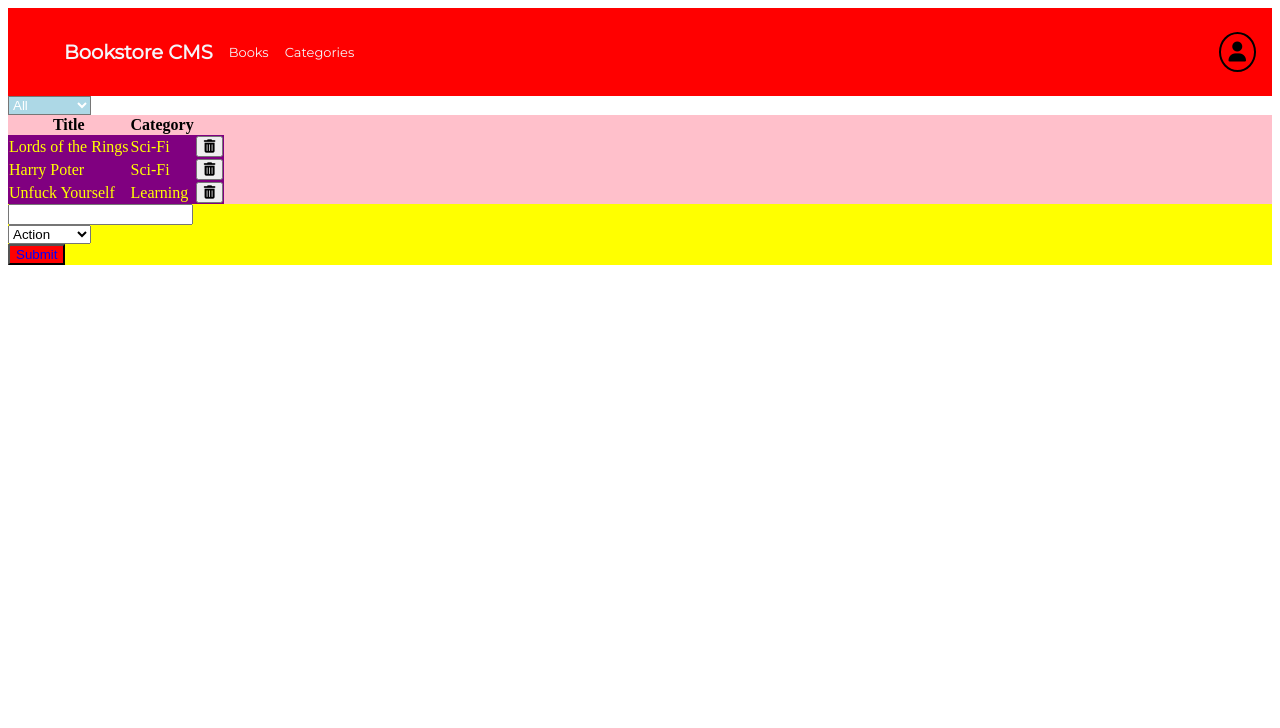
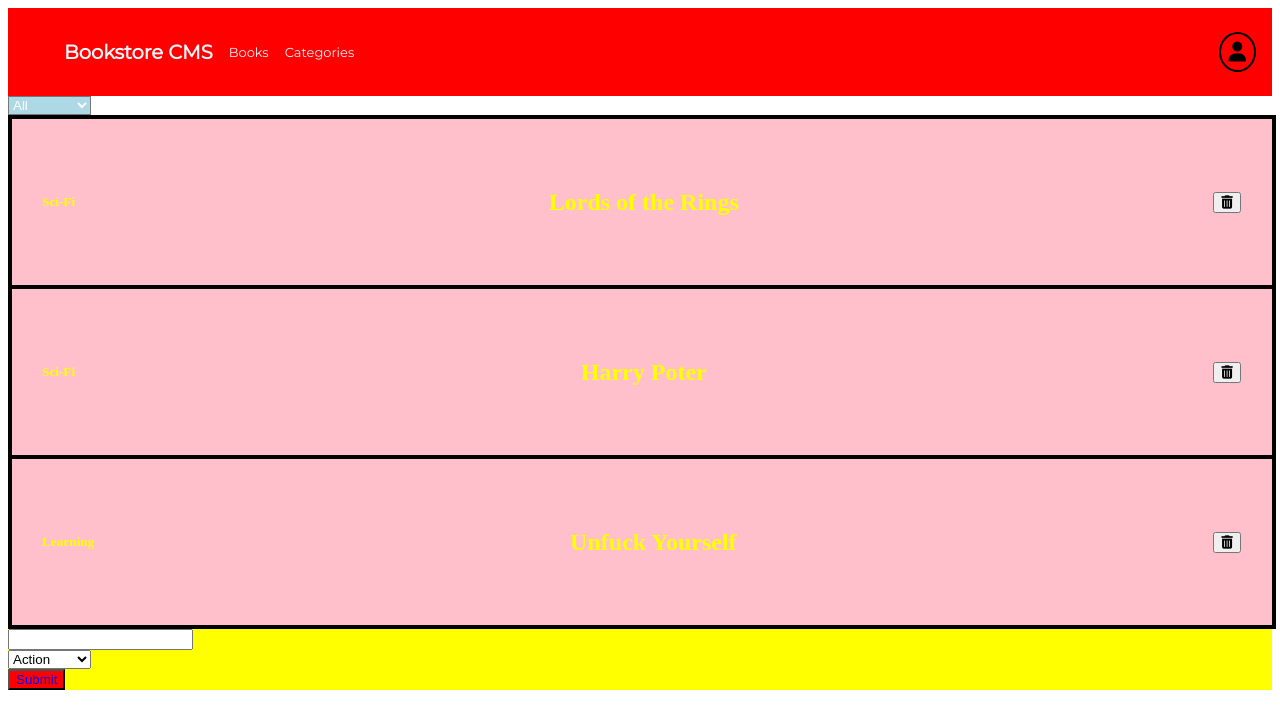
Before and after one commit to mariosknl/book_store, a React (Create React App) app: page / in a window 1280 px wide. Shown: the top 728 px of the page. Built offline with nearby package versions, Linux system fonts and the light colour scheme.

Commit message:
styling modified

```diff
--- a/src/components/Book.js
+++ b/src/components/Book.js
@@ -2,9 +2,16 @@ import React from 'react';
 import PropTypes from 'prop-types';
 import styled from 'styled-components';
 
-const StyledRow = styled.tr`
-  background: purple;
+const StyledRow = styled.div`
   color: yellow;
+  width: 100%;
+  height: 170px;
+  border: 2px solid black;
+  box-sizing: border-box;
+  padding: 20px 30px;
+  display: flex;
+  align-items: center;
+  justify-content: space-between;
 `;
 
 export default function Book(props) {
@@ -14,12 +21,12 @@ export default function Book(props) {
   } = book;
   return (
     <StyledRow>
-      <td>
+      <h5>
+        { category}
+      </h5>
+      <h2>
         {title}
-      </td>
-      <td>
-        { category}
-      </td>
+      </h2>
       <td>
         <button type="submit" onClick={() => handleRemove(id)}>
           <i className="fas fa-trash-alt" />
--- a/src/components/BooksList.js
+++ b/src/components/BooksList.js
@@ -8,6 +8,12 @@ import CategoryFilter from './CategoryFilter';
 
 const StyledBooksList = styled.div`
   background: pink;
+  width: 100%;
+  display: flex;
+  align-items: center;
+  justify-content: spece-between;
+  flex-direction: column;
+  border: 2px solid black;
 `;
 
 export default function BooksList() {
@@ -25,18 +31,9 @@ export default function BooksList() {
     <>
       <CategoryFilter handleChange={handleFilterChange} />
       <StyledBooksList>
-        <thead>
-          <tr>
-            <th>Title</th>
-            <th>Category</th>
-          </tr>
-        </thead>
-        <tbody>
-          {books.map(book => (
-            <Book book={book} key={book.id} handleRemove={handleRemoveBook} />
-          ))}
-
-        </tbody>
+        {books.map(book => (
+          <Book book={book} key={book.id} handleRemove={handleRemoveBook} />
+        ))}
       </StyledBooksList>
     </>
   );
```
